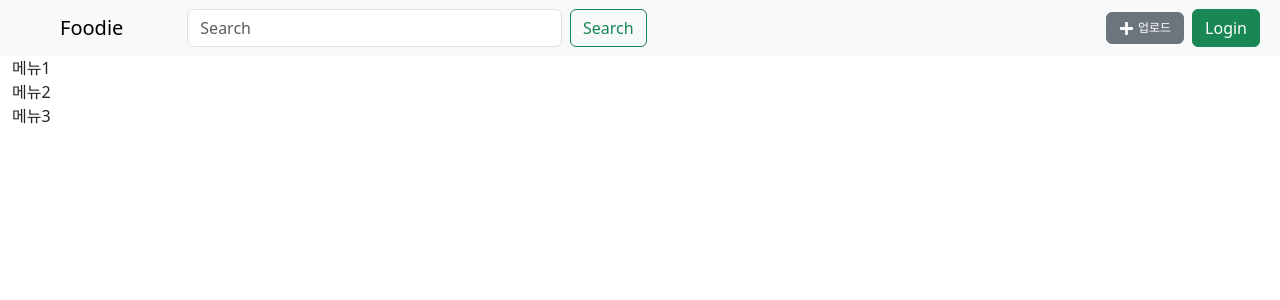
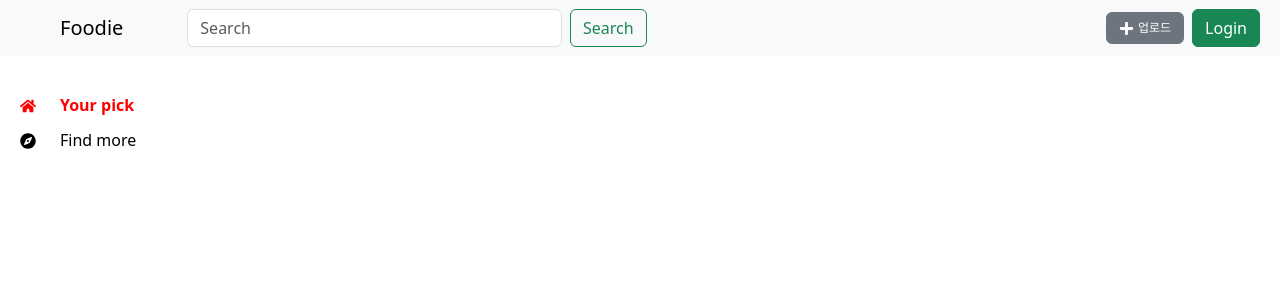
Before and after one commit to Innovanito/Foodie, a React (Vite) app: page / in a window 1280 px wide. Shown: the top 300 px of the page. Built offline with nearby package versions, Linux system fonts and the light colour scheme.

Commit message:
0630 sidebar to main content

```diff
--- a/src/Home.tsx
+++ b/src/Home.tsx
@@ -1,17 +1,16 @@
-import { Card, Col, Row, Tab } from 'react-bootstrap';
 import Button from 'react-bootstrap/Button';
 import Container from 'react-bootstrap/Container';
 import Form from 'react-bootstrap/Form';
 import Nav from 'react-bootstrap/Nav';
 import Navbar from 'react-bootstrap/Navbar';
-import { FaPlus } from 'react-icons/fa';
-import { Link, Route, Router } from 'react-router-dom';
+import { FaCompass, FaHome, FaPlus } from 'react-icons/fa';
+import { NavLink } from 'react-router-dom';
 
 function Home() {
   return (
   <>
     <UpperNavbar/>
-    <RightSidebar/>
+    <LeftSidebar/>
   </>
   );
 }
@@ -20,7 +19,7 @@ export default Home;
 
 function UpperNavbar() {
   return (
-    <Navbar expand="lg" className="bg-body-tertiary">
+    <Navbar expand="lg" className="bg-body-tertiary" variant='success'>
       <Container fluid>
         <Navbar.Brand href="#" className='px-5'>Foodie</Navbar.Brand>
         <Navbar.Toggle aria-controls="navbarScroll" />
@@ -53,26 +52,39 @@ function UpperNavbar() {
   )
 }
 
-const RightSidebar = () => {
+const LeftSidebar = () => {
   return (
-      <Container fluid>
-        <Row>
-          <Col sm={4}>
-            <div className="sidebar ">
-              <ul>
-                <li>
-                  <Link to="/" className='text-3xl font-bold underline text-green-600'>메뉴1</Link>
-                </li>
-                <li>
-                  <Link to="/menu2">메뉴2</Link>
-                </li>
-                <li>
-                  <Link to="/menu3">메뉴3</Link>
-                </li>
-              </ul>
-            </div>
-          </Col>
-        </Row>
+    <div className="vh-100">
+      <Container fluid className="h-100">
+        <div className="d-flex flex-column bg-white shadow-xl h-100 w-64 mt-4">
+          <NavLink
+            to={'/'}
+            className="d-flex px-2 text-3xl my-3 align-items-center"
+            style={({ isActive }) => {
+              return {
+                fontWeight: isActive ? "bold" : "",
+                color: isActive ? "red" : "black",
+              };
+            }}
+          >
+            <FaHome />
+            <h1 className="px-4">Your pick</h1>
+          </NavLink>
+          <NavLink
+            to={'/explore'}
+            className="d-flex px-2 text-3xl align-items-center"
+            style={({ isActive }) => {
+              return {
+                fontWeight: isActive ? "bold" : "",
+                color: isActive ? "red" : "black",
+              };
+            }}
+          >
+            <FaCompass />
+            <h1 className="px-4">Find more</h1>
+          </NavLink>
+        </div>
       </Container>
+    </div>
   );
 };
```
Also changed, not shown: src/Explore.tsx (added, +9 -0 lines), src/Recommendation.tsx (added, +9 -0 lines).
